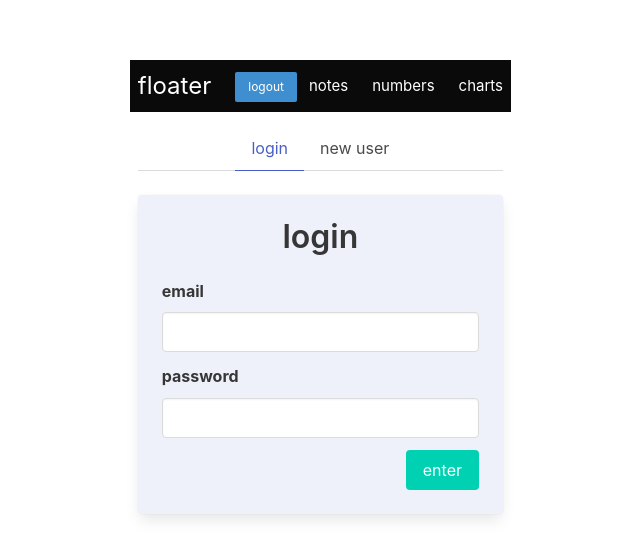
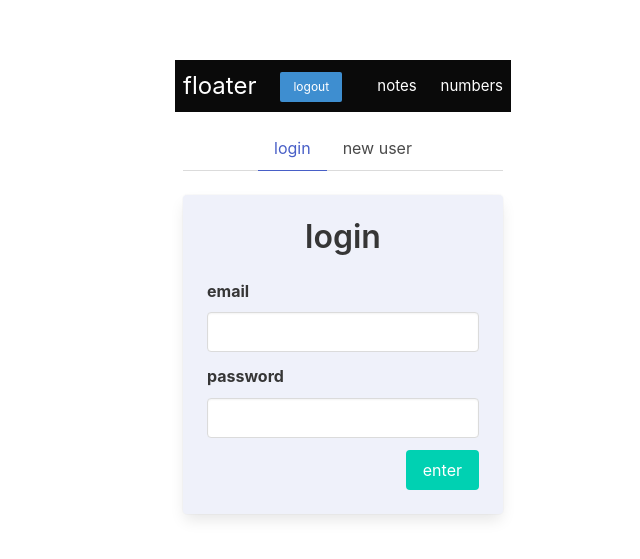
Before and after one commit to rexlx/floater, a Vue app: page /#/login in a window 1280 px wide. Shown: the part 105-664 px from the top of the page, without its empty margins (129-769 px from the left). Built offline with nearby package versions, Linux system fonts and the light colour scheme; no server answers.

Commit message:
rm chart route

```diff
--- a/src/components/NavBar.vue
+++ b/src/components/NavBar.vue
@@ -28,9 +28,9 @@
                 <RouterLink class="navbar-item" to="/numbers" active-class="is-active">
                 numbers
                 </RouterLink>
-                <RouterLink class="navbar-item" to="/charts" active-class="is-active">
+                <!-- <RouterLink class="navbar-item" to="/charts" active-class="is-active">
                 charts
-                </RouterLink>
+                </RouterLink> -->
             </div>
         </div>
   </div>
```
